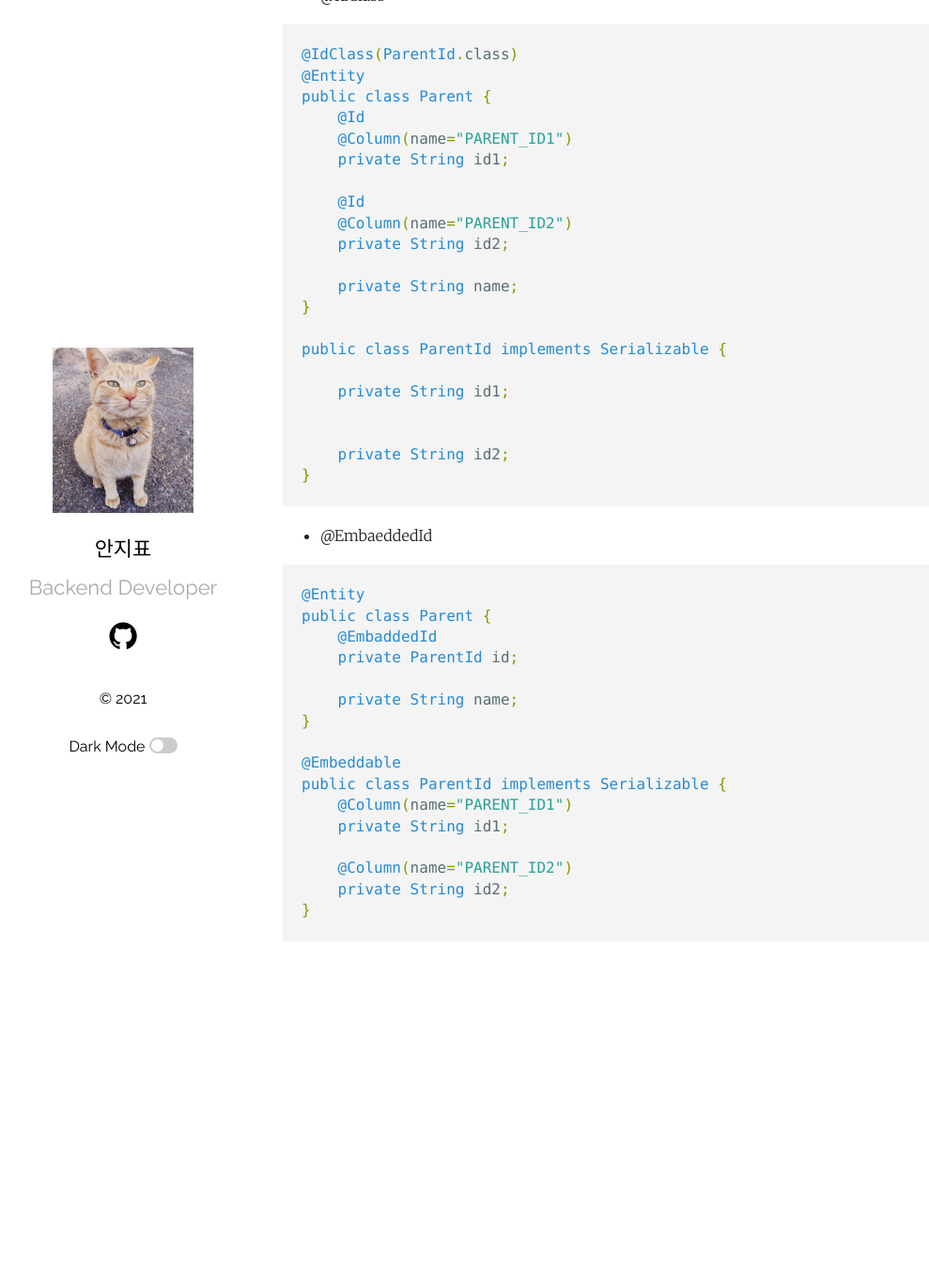
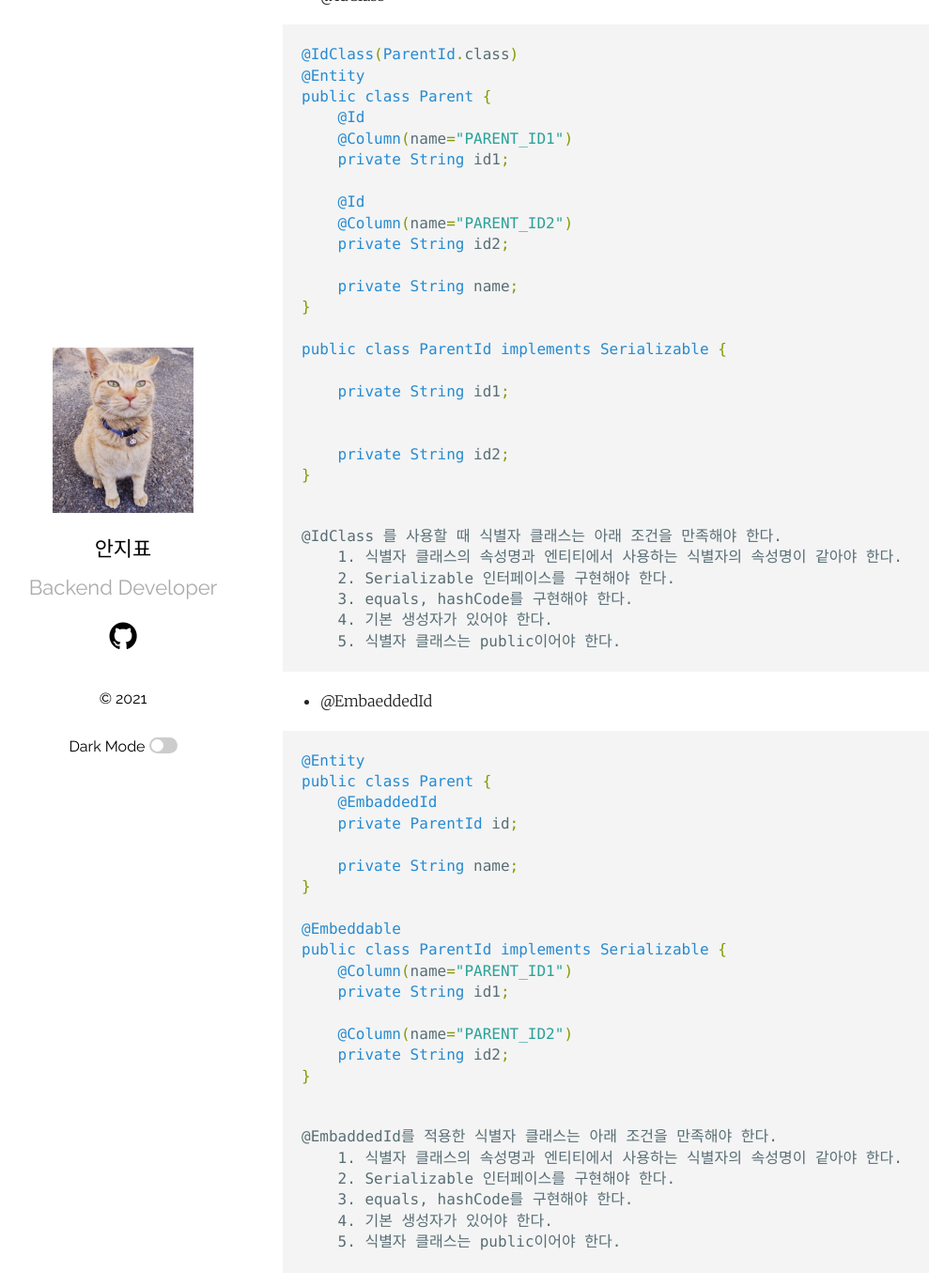
Before and after one commit to ppyong/ppyong.github.io, a Jekyll site: the page built from _posts/2021-07-10-persistance-context.md, in a window 1280 px wide and 1400 px high, scrolled down 2498 px. Shown: the top 1370 px of the window at 94% size, without its empty margins (54-1043 px from the left). Built offline with Jekyll 4.4.1, drawn with Linux system fonts in a browser that asks for light colours; before the commit the page ends 3545 px from its top, so only the background shows below that.

Commit message:
add post persistance-context

````diff
--- a/_posts/2021-07-10-persistance-context.md
+++ b/_posts/2021-07-10-persistance-context.md
@@ -106,6 +106,13 @@ public class ParentId implements Serializable {
 }
 ```
 
+    @IdClass 를 사용할 때 식별자 클래스는 아래 조건을 만족해야 한다.
+        1. 식별자 클래스의 속성명과 엔티티에서 사용하는 식별자의 속성명이 같아야 한다.
+        2. Serializable 인터페이스를 구현해야 한다.
+        3. equals, hashCode를 구현해야 한다.
+        4. 기본 생성자가 있어야 한다.
+        5. 식별자 클래스는 public이어야 한다.
+
 - @EmbaeddedId
 
 ```java
@@ -126,3 +133,10 @@ public class ParentId implements Serializable {
     private String id2;
 }
 ```
+
+    @EmbaddedId를 적용한 식별자 클래스는 아래 조건을 만족해야 한다.
+        1. 식별자 클래스의 속성명과 엔티티에서 사용하는 식별자의 속성명이 같아야 한다.
+        2. Serializable 인터페이스를 구현해야 한다.
+        3. equals, hashCode를 구현해야 한다.
+        4. 기본 생성자가 있어야 한다.
+        5. 식별자 클래스는 public이어야 한다.
````
